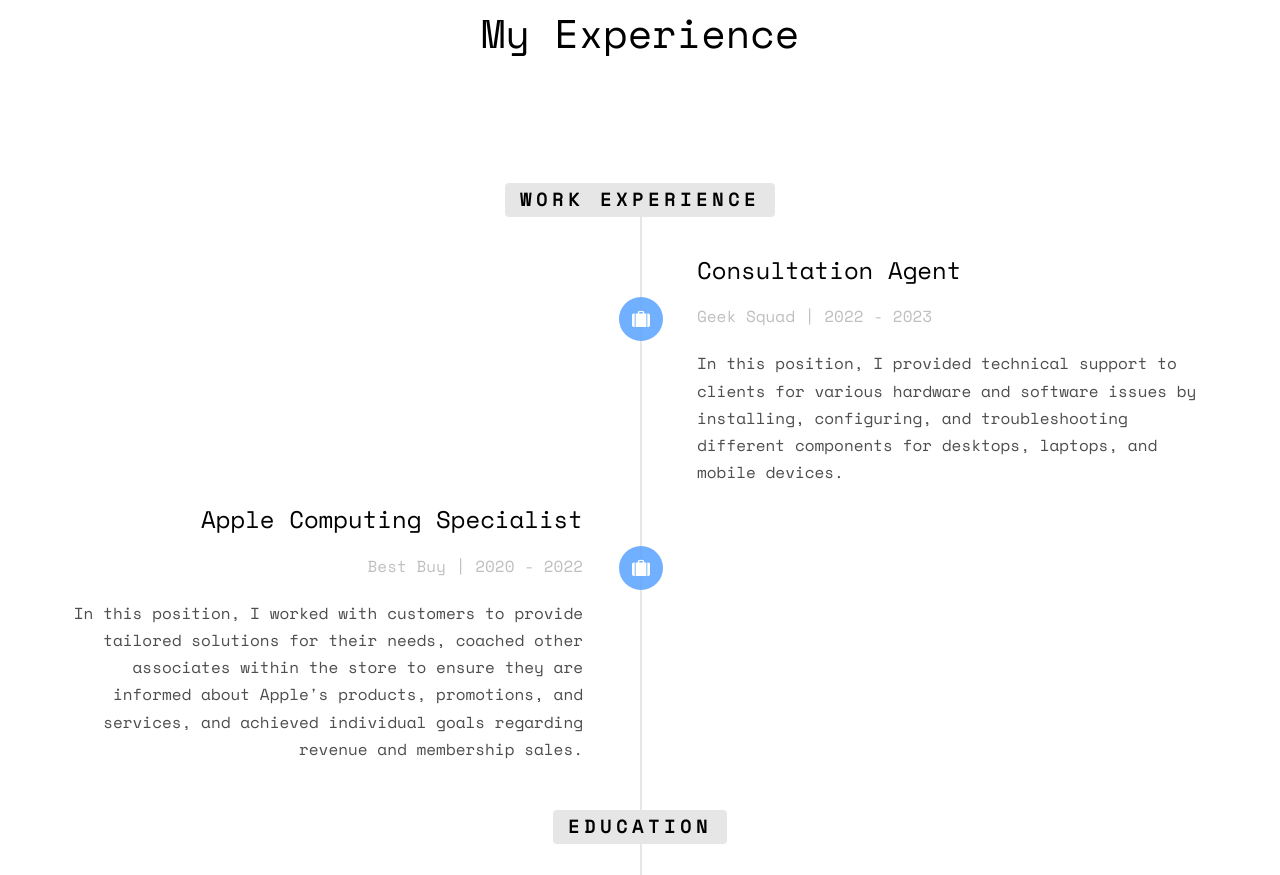
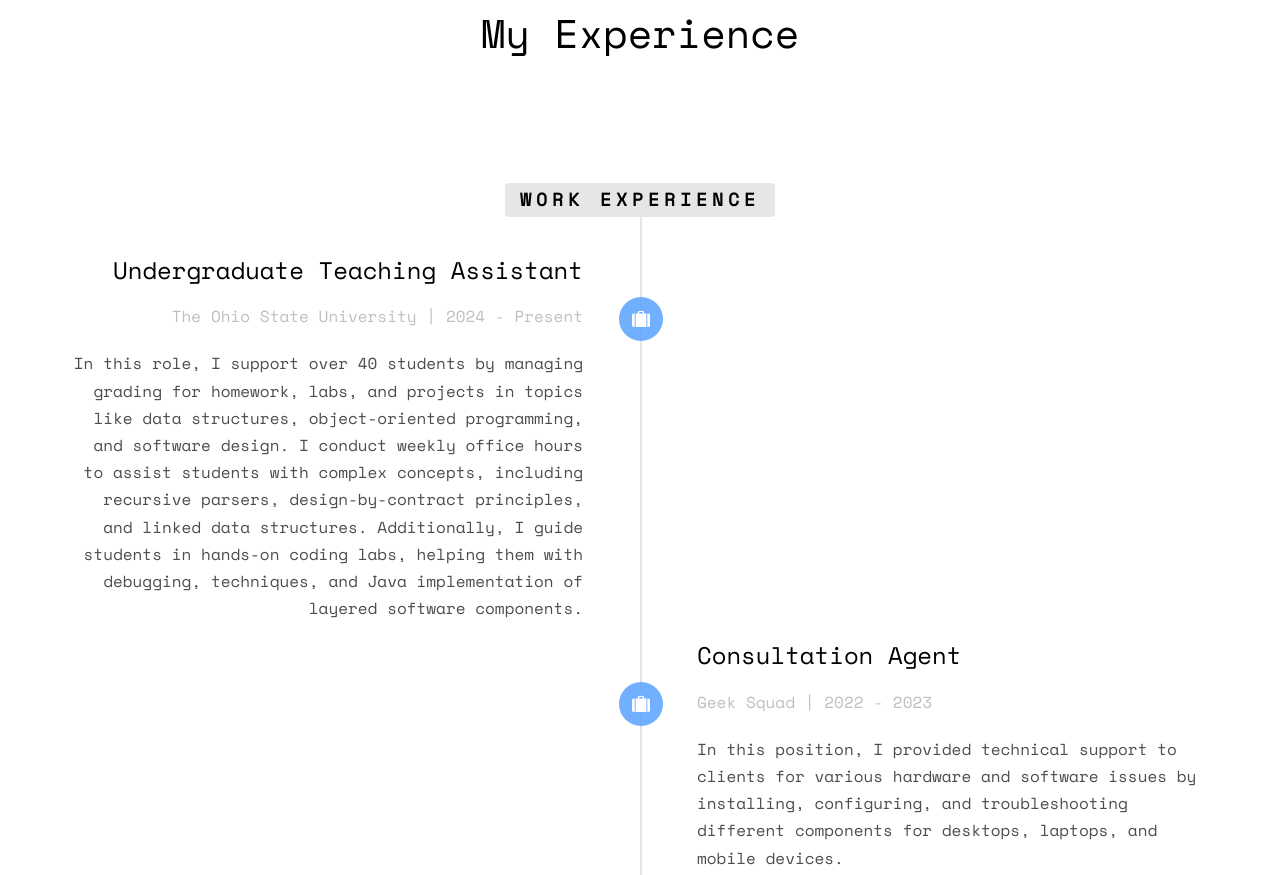
Before and after one commit to mat43/mathewsinadinos.com, a website: page index.html in a window 1280 px wide. Shown: the part 1649-2524 px from the top of the page. Drawn offline with nearby package versions, Linux system fonts and the light colour scheme; files whose address does not match are found by name.

Commit message:
Update assets

```diff
--- a/index.html
+++ b/index.html
@@ -11,6 +11,7 @@
 
 	<link href="https://fonts.googleapis.com/css?family=Space+Mono" rel="stylesheet">
 	<link href="https://fonts.googleapis.com/css?family=Kaushan+Script" rel="stylesheet">
+	<link rel="icon" type="image/x-icon" href="./public/images/favicon.ico">
 
 	<!-- Animate.css -->
 	<link rel="stylesheet" href="css/animate.css">
@@ -99,6 +100,18 @@
 					<ul class="timeline">
 						<li class="timeline-heading text-center animate-box">
 							<div><h3>Work Experience</h3></div>
+						</li>
+						<li class="animate-box timeline-unverted">
+							<div class="timeline-badge"><i class="icon-suitcase"></i></div>
+							<div class="timeline-panel">
+								<div class="timeline-heading">
+									<h3 class="timeline-title">Undergraduate Teaching Assistant</h3>
+									<span class="company">The Ohio State University | 2024 - Present</span>
+								</div>
+								<div class="timeline-body">
+									<p>In this role, I support over 40 students by managing grading for homework, labs, and projects in topics like data structures, object-oriented programming, and software design. I conduct weekly office hours to assist students with complex concepts, including recursive parsers, design-by-contract principles, and linked data structures. Additionally, I guide students in hands-on coding labs, helping them with debugging, techniques, and Java implementation of layered software components.</p>
+								</div>
+							</div>
 						</li>
 						<li class="timeline-inverted animate-box">
 							<div class="timeline-badge"><i class="icon-suitcase"></i></div>
```
Also changed, not shown: public/images/favicon.ico (added), 1 other file.
